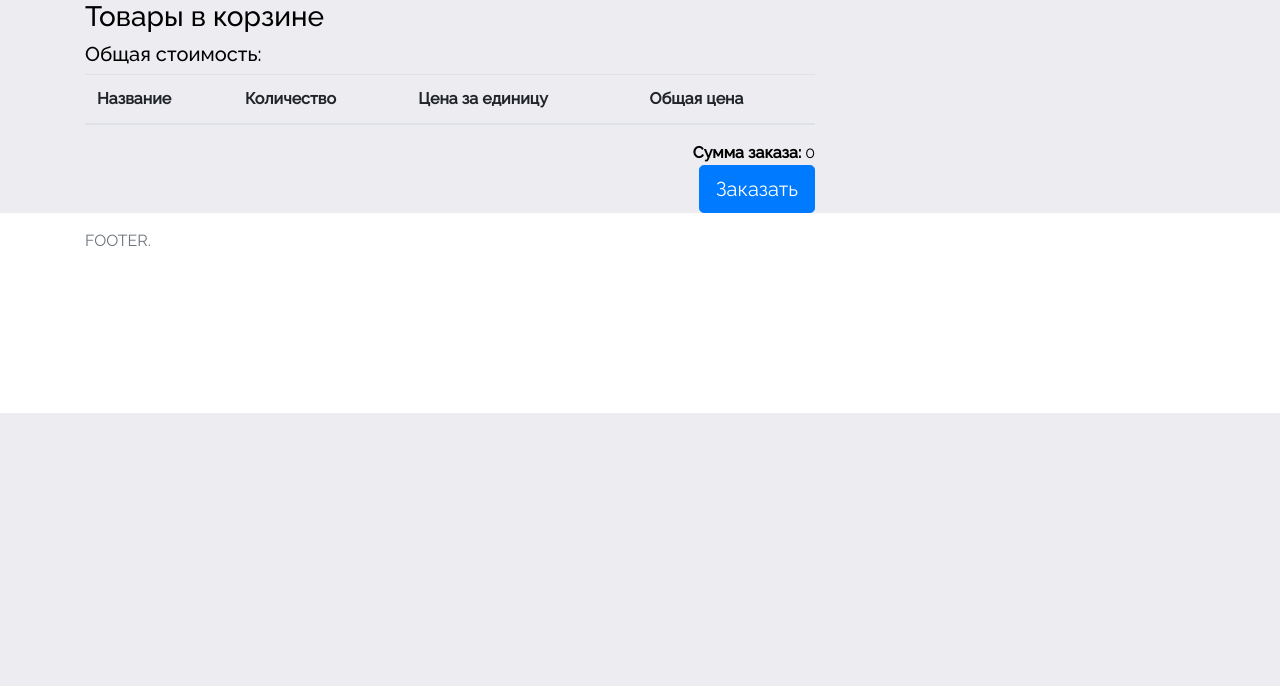
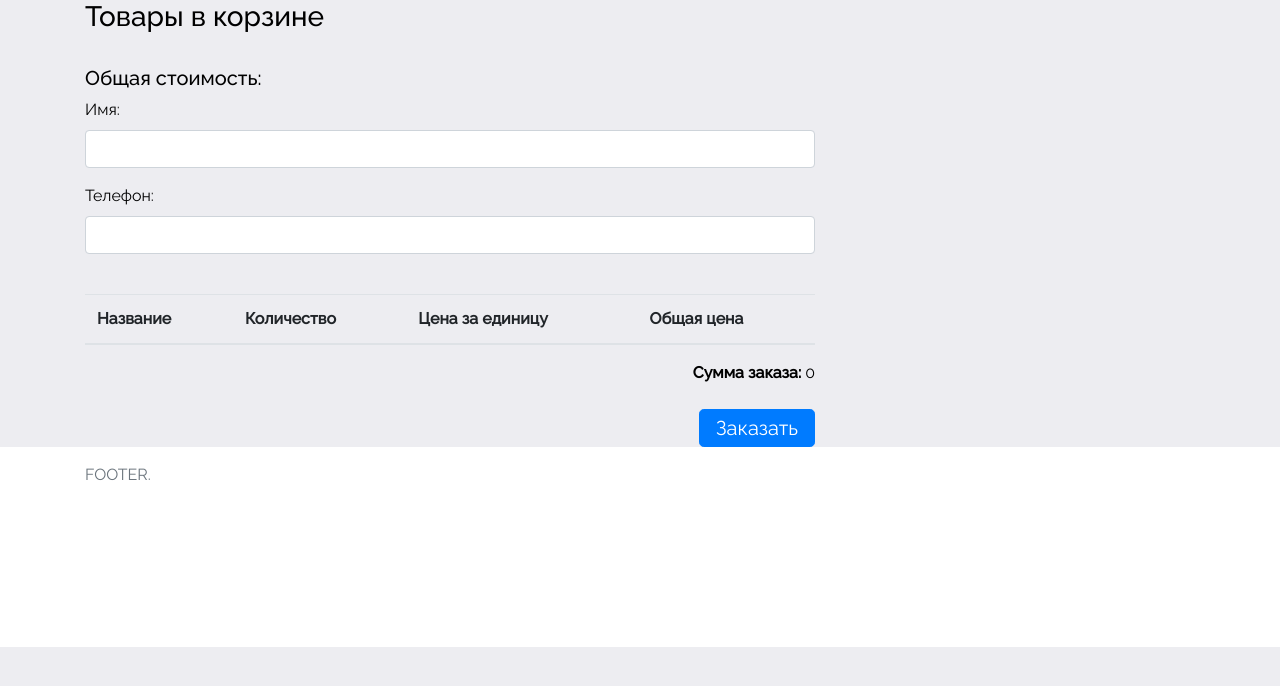
Before and after one commit to Ser-guz/Internet-store, a Django app: page /checkout/ in a window 1280 px wide. Shown: the part 60-746 px from the top of the page. Run offline with Django 3.2, Linux system fonts and the light colour scheme; data comes from the database, SQL or seed files in the repository; both versions use the stored data as it was after the commit; lists and menus that the app fills with data are empty; some libraries are stand-ins or nearby versions.

Commit message:
Page checkout - third commit

```diff
--- /dev/null
+++ b/orders/forms.py
@@ -0,0 +1,7 @@
+from django import forms
+from .models import *
+
+
+class CheckoutContactForm(forms.Form):
+    name = forms.CharField(required=True)
+    phone = forms.CharField(max_length=16, required=True)
--- a/orders/models.py
+++ b/orders/models.py
@@ -1,6 +1,7 @@
 from django.db import models
 from products.models import Product
 from django.db.models.signals import post_save
+from django.contrib.auth.models import User
 
 
 class Status(models.Model):
@@ -21,6 +22,8 @@ class Status(models.Model):
 
 
 class Order(models.Model):
+    user = models.ForeignKey(User, verbose_name='Клиент', blank=True,
+                             null=True, default=None, on_delete=models.CASCADE,)
     customer_name = models.CharField(u"Имя покупателя", max_length=128, blank=True,
                                      null=True, default=None)
     customer_email = models.EmailField(u"Email покупателя")
--- a/orders/views.py
+++ b/orders/views.py
@@ -1,6 +1,8 @@
 from django.shortcuts import render
 from django.http import JsonResponse
 from .models import ProductInBasket
+from .forms import CheckoutContactForm
+from django.contrib.auth.models import User
 
 
 def basket_adding(request):
@@ -56,4 +58,24 @@ def checkout(request):
     session_key = request.session.session_key
     products_in_basket = ProductInBasket.objects.filter(session_key=session_key,
                                                         is_active=True)
+    form = CheckoutContactForm(request.POST or None)
+
+    # Почему запрос имеет метод POST еще только при запуске? Ведь должен быть get.
+    if request.method == "POST":
+        print(request.POST)
+        if form.is_valid():
+            print("Да, хорошо.")
+            data = request.POST
+            name = data.get("name")
+            phone = data["phone"]
+            user, created = User.objects.get_or_create(
+                username=phone, defaults={"first_name": name})
+
+            for name, value in data.items():  # проход циклом по словарю с помощью двух аргументов и функции items()
+                if name.startswith("product_in_basket_"):
+                    id = name.split("product_in_basket_")
+                    print(id)
+        else:
+            print("Нет, не подходят контактные данные")
+
     return render(request, 'orders/checkout.html', locals())
--- a/static/style.css
+++ b/static/style.css
@@ -95,3 +95,7 @@ body {
   z-index: 10;
   padding: 10px;
 }
+
+.btn-check {
+  line-height: 1;
+}
--- a/templates/landing/product_item.html
+++ b/templates/landing/product_item.html
@@ -2,11 +2,7 @@
   <div class="product-item">
     <div>
       <a href="{% url 'product' product_image.product.id %}">
-        <img
-          src="{{ product_image.image.url }}"
-          alt="{{ product.name }}"
-          class="image"
-        />
+        <img src="{{ product_image.image.url }}" alt="{{ product_image.product.name }}" class="image" />
       </a>
     </div>
     {% if product_image.product.discount %}
--- a/templates/orders/checkout.html
+++ b/templates/orders/checkout.html
@@ -4,9 +4,28 @@
   <div class="row">
     <div class="col-lg-8 col-lh-offset-2">
       <h3>Товары в корзине</h3>
+      <br>
       <h5>Общая стоимость:</h5>
+      {{ form.non_field_errors }}
+      <!-- Контактные данные покупателя -->
+      <div>
+        <form action="" method="POST">
+          {% csrf_token %}
+          <div class=" form-group">
+            <label for="name">Имя: </label>
+            <!-- <span class="form-error">{{ form.name.errors }}</span> -->
+            <!-- Сообщение об неверном типе введенных данных -->
+            <input type="text" class="form-control" name="{{ form.name.html_name }}" id="name" />
+          </div>
+          <div class="form-group">
+            <label for="phone">Телефон: </label>
+            <!-- <span class="form-error">{{ form.phone.errors }}</span> -->
+            <!-- Сообщение об неверном типе введенных данных -->
+            <input type="text" class="form-control" name="{{ form.phone.html_name }}" id="phone" />
+          </div>
+          <br>
 
-      <form>
+          <!-- Таблица покупок -->
           <table class="table text-left">
             <thead>
               <tr>
@@ -21,7 +40,8 @@
               <tr>
                 <td>{{ product_in_basket.product.name }}</td>
                 <td>
-                <input value="{{ product_in_basket.amount }}" type="number" class="product-in-basket-amount" />
+                  <input value="{{ product_in_basket.amount }}" type="number" class="product-in-basket-amount "
+                    name="product_in_basket_{{ product_in_basket.id }}" />
                 </td>
                 <td>
                   <span class="product-price">
@@ -38,15 +58,15 @@
               {% endfor %}
             </tbody>
           </table>
+
+          <!-- Сумма заказа -->
           <div class="text-right">
             <b>Сумма заказа: </b><span id="total_order_price"></span>
           </div>
-
+          <br>
           <div class="text-right">
-          <button type="submit" class="btn btn-primary btn-lg">Заказать</button>
+            <button type="submit" class="btn btn-primary btn-lg btn-check">Заказать</button>
           </div>
-
-
         </form>
       </div>
     </div>
```
Also changed, not shown: db.sqlite3, orders/migrations/0011_order_user.py (added). Lines whose indentation alone changed are shown as unchanged.
